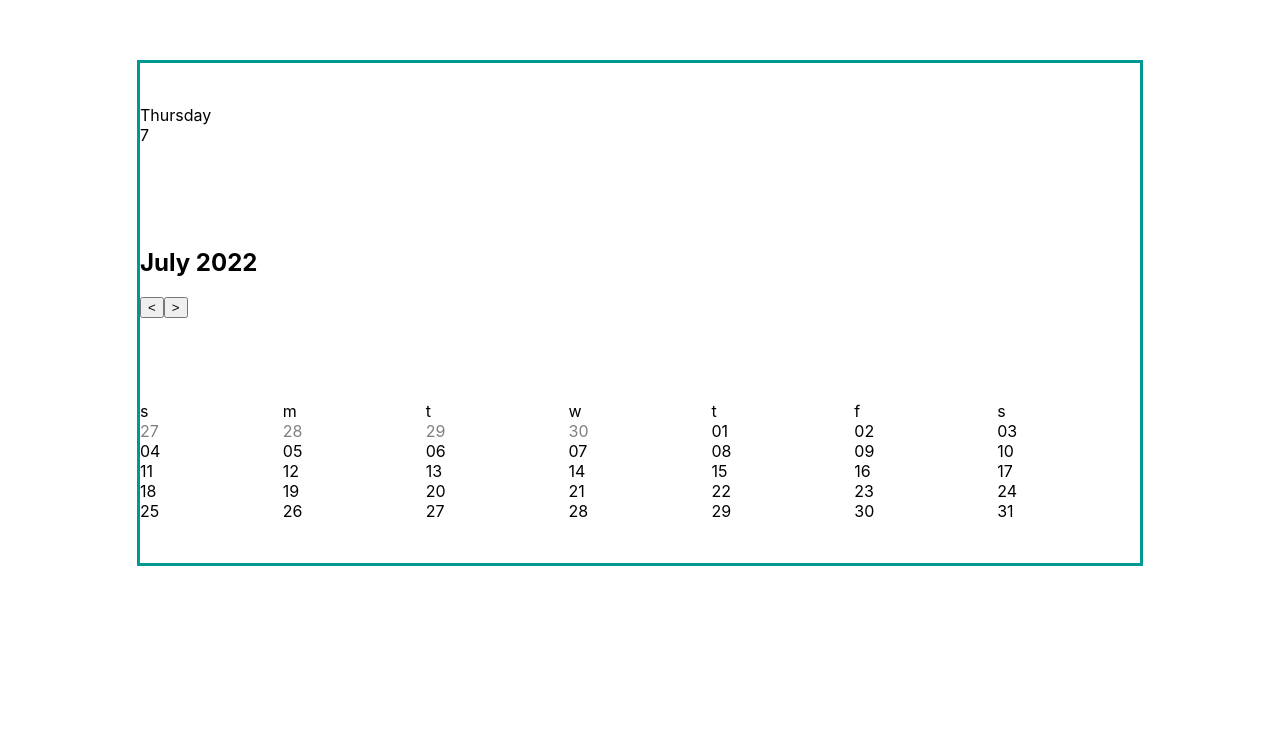
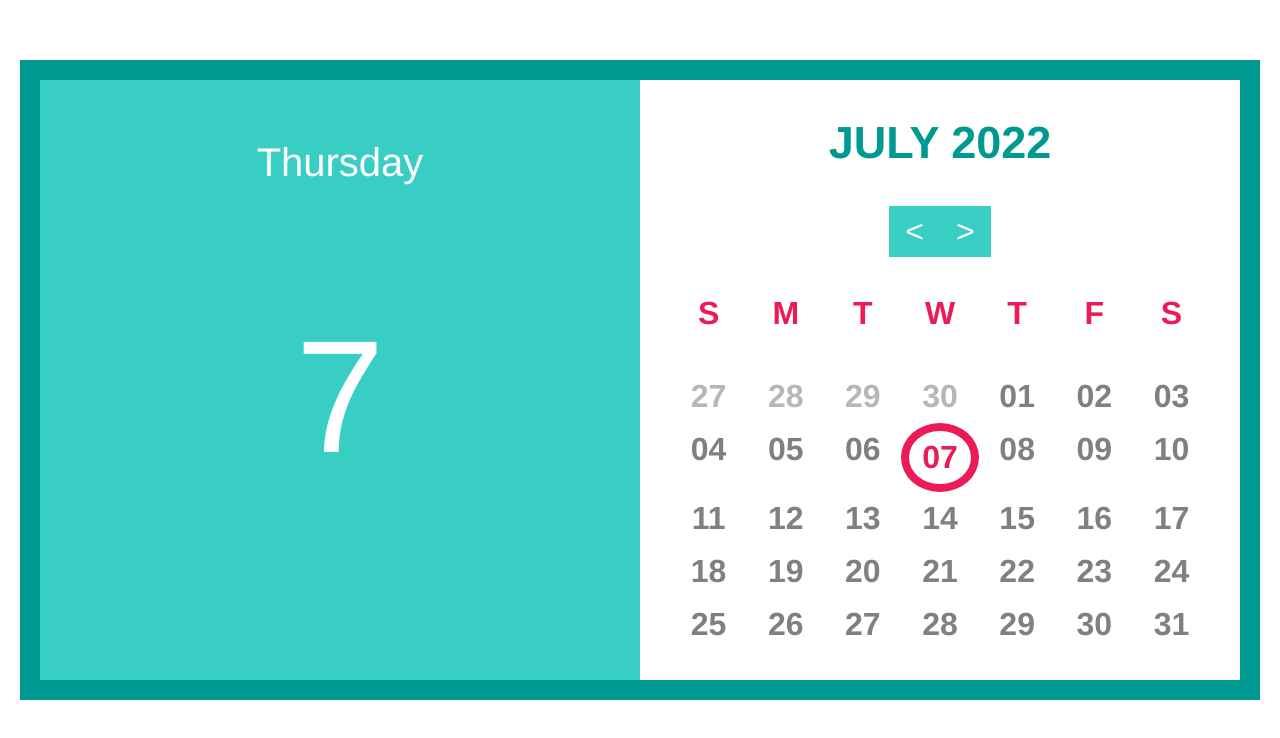
Before and after one commit to ElenYatsenko/js-react-calendar, a React (Create React App) app: page / in a window 1280 px wide. Shown: the part 132-870 px from the top of the page. Built offline with nearby package versions, Linux system fonts and the light colour scheme.

Commit message:
Add styles for each component Calendae

```diff
--- a/src/components/Calendar/Calendar.module.scss
+++ b/src/components/Calendar/Calendar.module.scss
@@ -1,11 +1,36 @@
 .container-calendar {
-  width: 1000px;
-  height: 500px;
+  width: 1200px;
+  height: 600px;
 
   display: flex;
-  flex-direction: column;
+  flex-direction: row;
   justify-content: space-around;
+  align-items: center;
 
   margin: 15% auto;
-  border: 3px solid #009991;
+  border: 20px solid #009991;
+
+  font-family: "Franklin Gothic Medium", "Arial Narrow", Arial, sans-serif;
 }
+
+.wrapper {
+  width: 50%;
+}
+
+.header {
+  text-align: center;
+  text-transform: uppercase;
+  color: #009991;
+  font-size: 30px;
+}
+
+.button {
+  background-color: #38cec4;
+  border: none;
+  color: white;
+  padding: 7px 16px;
+  text-align: center;
+  text-decoration: none;
+  display: inline-block;
+  font-size: 2rem;
+}
--- a/src/components/Calendar/CalendarMonth/CalendarMouth.module.scss
+++ b/src/components/Calendar/CalendarMonth/CalendarMouth.module.scss
@@ -1,12 +1,32 @@
 .seven-of-line {
   display: grid;
   grid-template-columns: repeat(7, 1fr);
+  margin: 30px;
 }
 
 .prev-next-days {
+  color: #b7b7b7;
+}
+
+.current-days {
   color: grey;
 }
 
-.current-days {
-  color: black;
+.prev-next-days,
+.current-days,
+.name-of-week {
+  font-size: 2rem;
+  font-weight: bold;
+  padding: 8px;
+  text-align: center;
 }
+
+.name-of-week {
+  color: #eb1b57;
+  text-transform: uppercase;
+}
+.isToday {
+  color: #eb1b57;
+  border: 8px solid #eb1b57;
+  border-radius: 50%;
+}
--- a/src/components/Calendar/CalendarMonth/index.js
+++ b/src/components/Calendar/CalendarMonth/index.js
@@ -1,36 +1,41 @@
 import React from "react";
-import { format, isSameMonth } from "date-fns";
+import { format, isSameMonth, isToday } from "date-fns";
 import * as calendar from "../../../utils/calendar.js";
 import styles from "./CalendarMouth.module.scss";
 
 const DaysOfWeek = () => {
   return (
     <div className={styles["seven-of-line"]}>
-      <span>s</span>
-      <span>m</span>
-      <span>t</span>
-      <span>w</span>
-      <span>t</span>
-      <span>f</span>
-      <span>s</span>
+      <span className={styles["name-of-week"]}>s</span>
+      <span className={styles["name-of-week"]}>m</span>
+      <span className={styles["name-of-week"]}>t</span>
+      <span className={styles["name-of-week"]}>w</span>
+      <span className={styles["name-of-week"]}>t</span>
+      <span className={styles["name-of-week"]}>f</span>
+      <span className={styles["name-of-week"]}>s</span>
     </div>
   );
 };
 
 const CalendarMonth = (props) => {
   const { date } = props;
+  console.log(date);
   const mounthData = calendar.getMouthData(date);
   return (
-    <div>
+    <div className={styles.wrapper}>
       <DaysOfWeek />
       <div className={styles["seven-of-line"]}>
         {mounthData.map((day, index) => (
           <span
-            className={
-              isSameMonth(date, day)
-                ? styles["current-days"]
-                : styles["prev-next-days"]
-            }
+            className={`
+              ${
+                isSameMonth(date, day)
+                  ? styles["current-days"]
+                  : styles["prev-next-days"]
+              }
+                ${isToday(day) ? styles["isToday"] : styles[""]}
+                ${console.log(isToday(day))}
+            `}
             key={index}
           >
             {format(day, "dd")}
--- /dev/null
+++ b/src/components/Calendar/CalendarToday/CalendarToday.module.scss
@@ -0,0 +1,20 @@
+.container {
+  width: 50%;
+  height: 100%;
+  background-color: #38cec4;
+  text-align: center;
+
+  color: white;
+  font-size: 40px;
+
+}
+
+.week {
+  padding-top: 10%;
+  font-weight: 100;
+}
+
+.day {
+  padding-top: 20%;
+  font-size: 10rem;
+}
--- a/src/components/Calendar/CalendarToday/index.js
+++ b/src/components/Calendar/CalendarToday/index.js
@@ -1,12 +1,13 @@
 import React from "react";
 import { format, getDate } from "date-fns";
+import styles from "./CalendarToday.module.scss";
 
 const CalendarToday = (props) => {
   const currentdate = new Date();
   return (
-    <div>
-      <div>{format(currentdate, "EEEE")}</div>
-      <div>{getDate(currentdate)}</div>
+    <div className={styles.container}>
+      <div className={styles.week}>{format(currentdate, "EEEE")}</div>
+      <div className={styles.day}>{getDate(currentdate)}</div>
     </div>
   );
 };
--- a/src/components/Calendar/index.js
+++ b/src/components/Calendar/index.js
@@ -27,17 +27,18 @@ class Calendar extends Component {
     const { date } = this.state;
     return (
       <div className={styles["container-calendar"]}>
-        <CalendarToday />
-        <header>
+        <CalendarToday  />
+        <div className={styles.wrapper}>
+          <header className={styles.header}>
             <h2>{format(date, "MMMM yyyy")}</h2>
-          <button onClick={() => this.handlerBtnPrev({ months: 1 })}>
+            <button className={styles.button} onClick={() => this.handlerBtnPrev({ months: 1 })}>
               &lt;
             </button>
-          <button onClick={() => this.handlerBtnNext({ months: 1 })}>
+            <button className={styles.button} onClick={() => this.handlerBtnNext({ months: 1 })}>
               &gt;
             </button>
           </header>
-        <div>
+
           <CalendarMonth date={date} />
         </div>
       </div>
--- a/src/utils/calendar.js
+++ b/src/utils/calendar.js
@@ -28,7 +28,7 @@ export function getMouthData(date) {
   //5. последний день воскресения
   const isSundayDay = nextSunday(finishMon);
 
-  //6. разница дней в слудующем месяце
+  //6. разница дней в следующем месяце
   const differenceDaysNext = differenceInDays(isSundayDay, finishMon);
 
   //7.  добавить в начало массива дни
```
Lines whose indentation alone changed are shown as unchanged.
